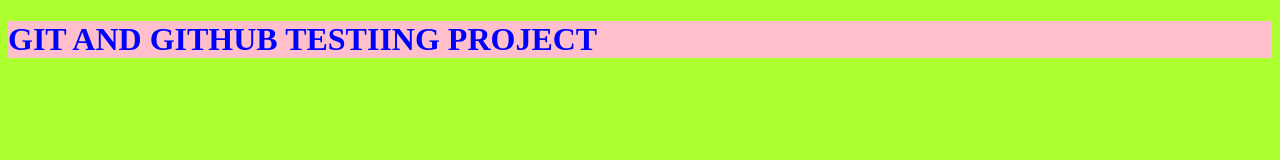
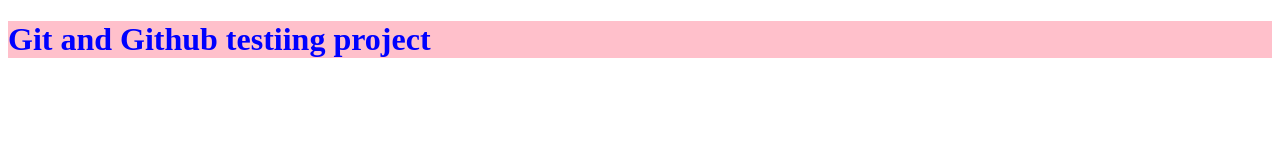
Before and after one commit to pradeep-jais/testing, a plain HTML site: page index.html in a window 1280 px wide. Drawn offline with Linux system fonts and the light colour scheme.

Commit message:
error in project

```diff
--- a/styles.css
+++ b/styles.css
@@ -1,8 +1,8 @@
 h1 {
   color: blue;
-  text-transform: uppercase;
+  text-transform: uppercas;
   background: pink;
 }
 body {
-  background: greenyellow;
+  backgroun: greenyellow;
 }
```
